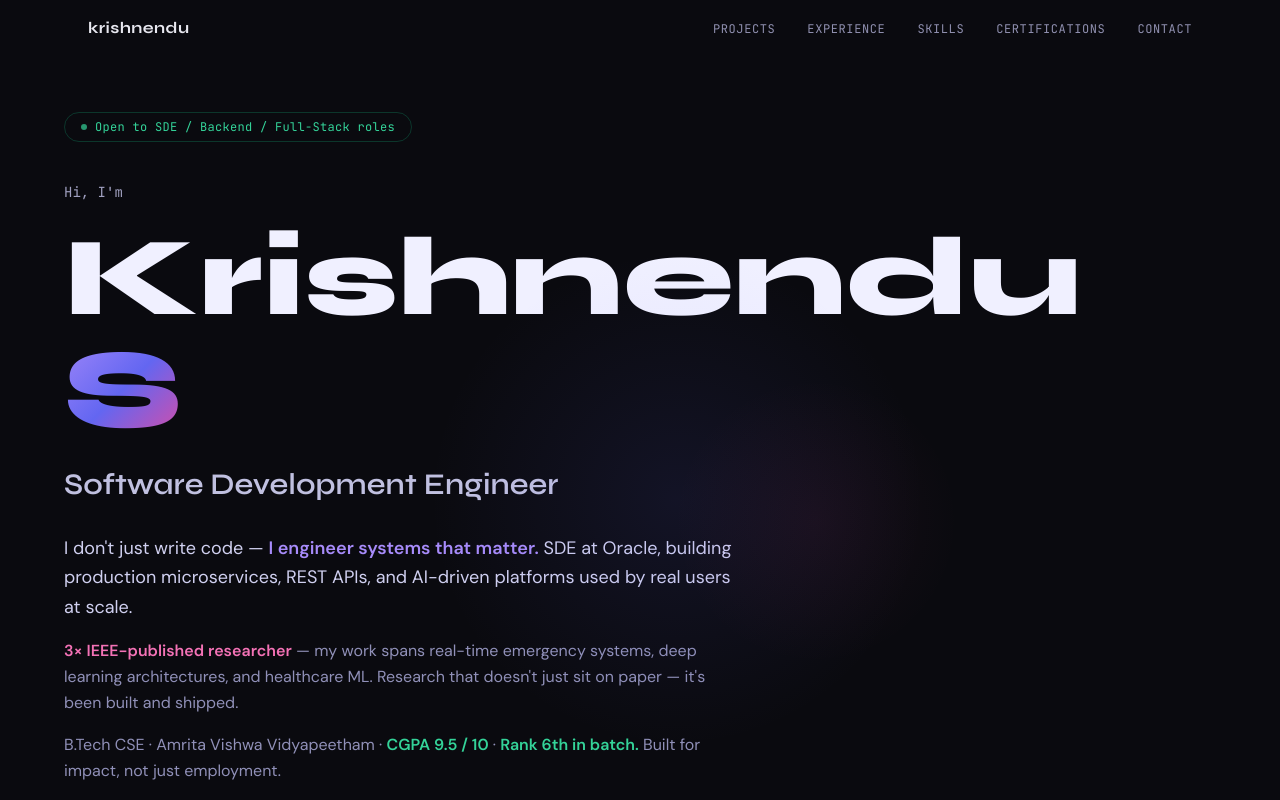
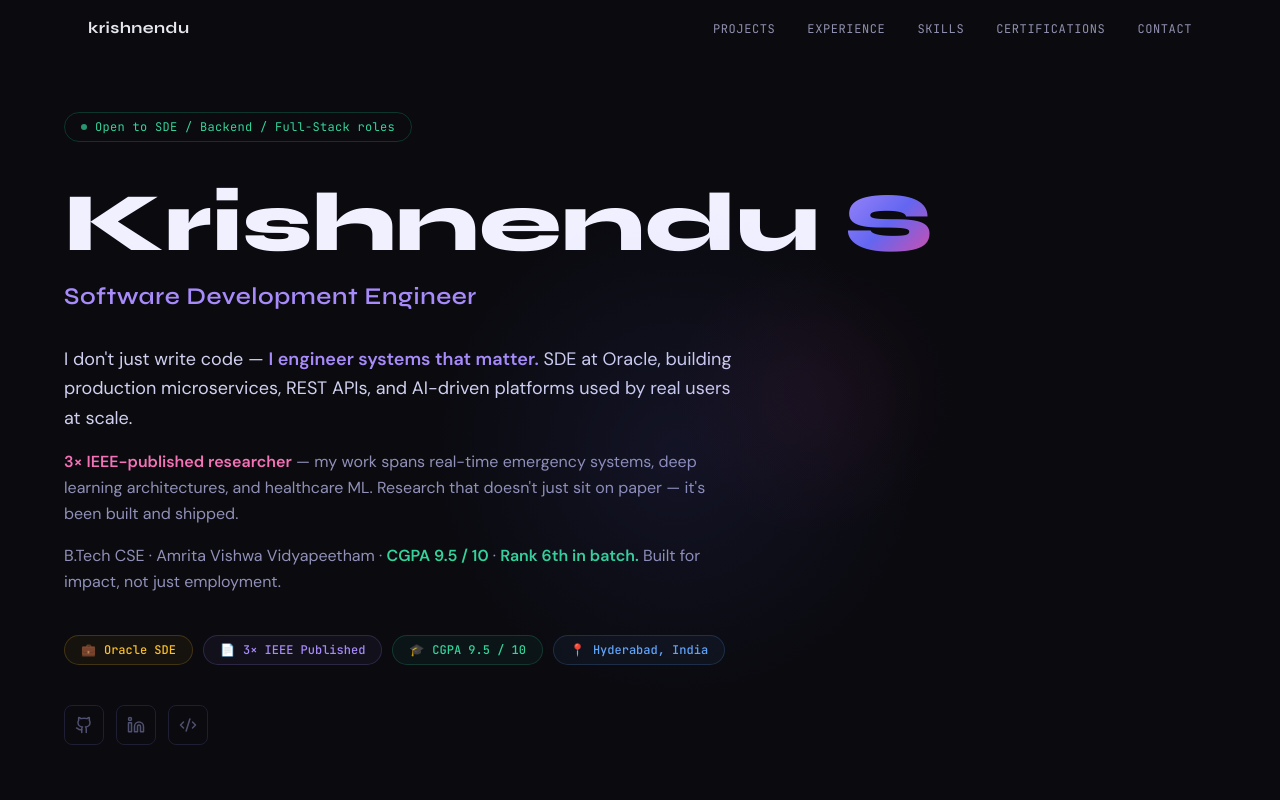
Before and after one commit to KRISHNENDU-S/krishnendu-portfolio, a Next.js app: page / in a window 1280 px wide. Shown: the top 800 px of the page. Built offline with nearby package versions, Linux system fonts and the light colour scheme.

Commit message:
profile section updated

```diff
--- a/components/sections/Hero.tsx
+++ b/components/sections/Hero.tsx
@@ -30,13 +30,9 @@ export default function Hero() {
             </div>
           )}
 
-          {/* Greeting */}
-          <p className="font-mono text-sm mb-5" style={{ color: "#a0a0c0" }}>
-            Hi, I&apos;m
-          </p>
-
-          {/* Name */}
-          <h1 className="font-display font-extrabold leading-none mb-5" style={{ fontSize: "clamp(3.5rem, 9vw, 7rem)" }}>
+          {/* Name — fixed to single line, controlled size */}
+          <h1 className="font-display font-extrabold leading-none mb-4 whitespace-nowrap"
+            style={{ fontSize: "clamp(2.8rem, 6.5vw, 5.5rem)" }}>
             <span style={{ color: "#f0f0ff" }}>Krishnendu </span>
             <span style={{
               background: "linear-gradient(135deg, #a78bfa 0%, #6366f1 50%, #ec4899 100%)",
@@ -46,8 +42,9 @@ export default function Hero() {
             }}>S</span>
           </h1>
 
-          {/* Role */}
-          <p className="font-display font-semibold text-2xl md:text-3xl mb-8" style={{ color: "#c0c0e0" }}>
+          {/* Role — styled with accent colour for contrast */}
+          <p className="font-display font-semibold text-xl md:text-2xl mb-8 tracking-wide"
+            style={{ color: "#a78bfa" }}>
             Software Development Engineer
           </p>
 
@@ -93,7 +90,7 @@ export default function Hero() {
             ))}
           </div>
 
-          {/* Social icons — kept */}
+          {/* Social icons */}
           <div className="flex items-center gap-3">
             <a
               href={siteConfig.github}
```
